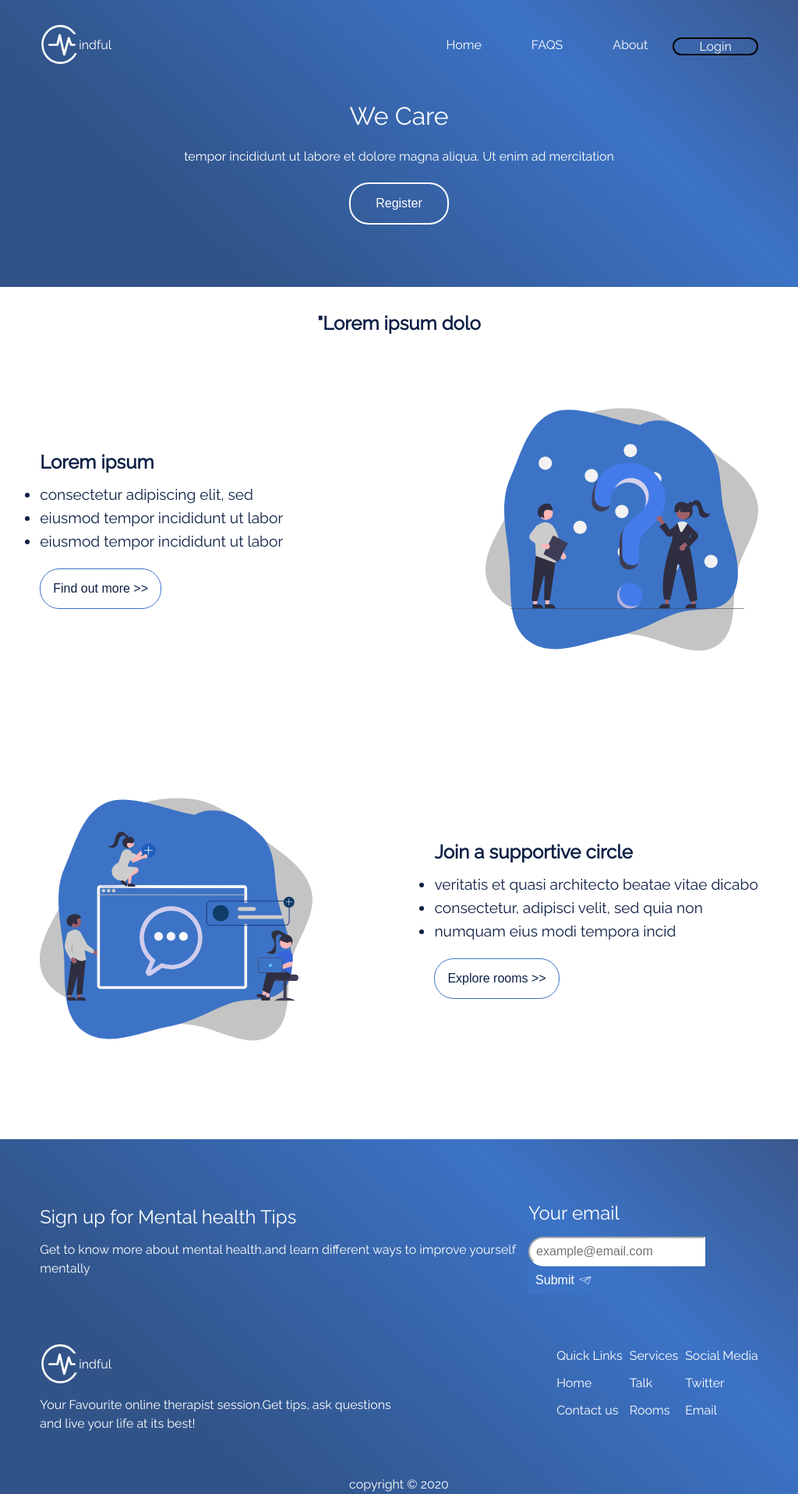
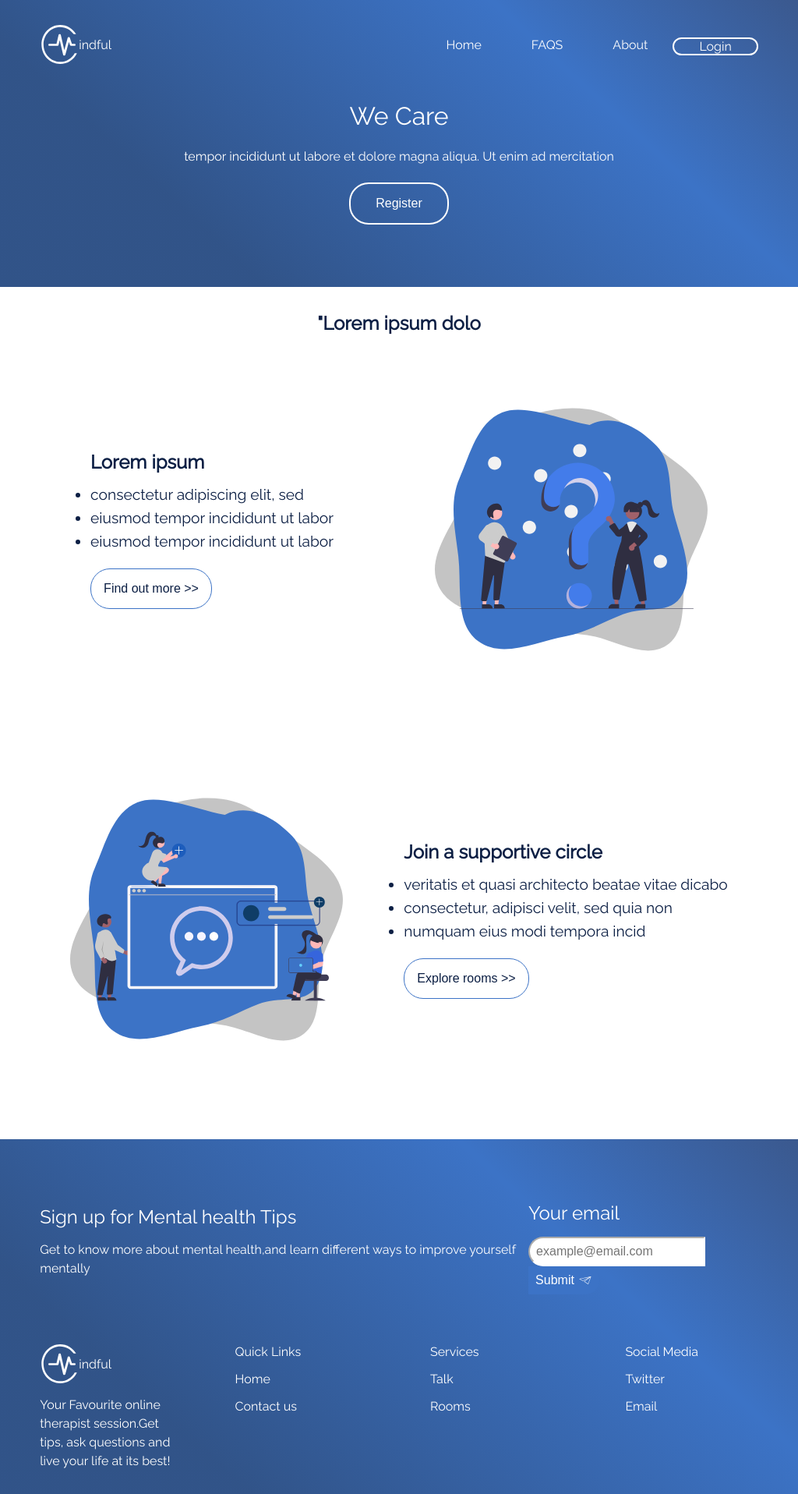
Before and after one commit to Atatsuki/mindful-prod, a Gatsby site: page / in a window 1024 px wide. Shown: the top 1916 px of the page at 78% size. Built offline with nearby package versions, Linux system fonts and the light colour scheme; Gatsby itself is replaced by a stand-in of ours.

Commit message:
make footer responsive

```diff
--- a/src/styles/components/LandingPage/_body.scss
+++ b/src/styles/components/LandingPage/_body.scss
@@ -11,7 +11,8 @@
   &__flex {
     @media screen and (min-width: 900px) {
       display: flex;
-      justify-content: space-between;
+      //justify-content: space-between;
+      justify-content: space-around;
       align-items: center;
     }
 
--- a/src/styles/components/_footer.scss
+++ b/src/styles/components/_footer.scss
@@ -1,8 +1,6 @@
 footer {
-  //background: $mainColor;
   color: $whiteColor;
   background: linear-gradient(222.69deg, #FFFFFF -92.93%, rgba(39, 23, 23, 0.973958) -92.91%, rgba(52, 37, 37, 0.914998) -75.33%, rgba(56, 41, 41, 0.897958) -41.9%, rgba(255, 255, 255, 0) 27.61%, rgba(32, 34, 39, 0.386463) 76.01%), #3C73C6;
-
 
   width: 100%;
 }
@@ -76,13 +74,18 @@ footer {
   &__grid {
     padding-top: 2rem;
 
-    @media screen and (min-width: 800px) {
-      // display: grid;
-      // grid-template-columns: repeat(4, 1fr);
 
+    @media screen and (min-width: 1100px) {
       display: flex;
       justify-content: space-between;
       align-items: center;
+    }
+
+    @media screen and (max-width:1100px) and (min-width: 800px) {
+      display: grid;
+      grid-template-columns: repeat(4, 1fr);
+
+      grid-gap: 5rem;
 
       padding: 2rem 0;
     }
@@ -98,8 +101,10 @@ footer {
       padding: 1rem 0 1.5rem;
       line-height: 1.5rem;
 
-      @media screen and (min-width: 800px) {
-        width: 70%;
+      @media screen and (max-width:1100px) and (min-width: 800px) {
+        padding: 1rem 0;
+        line-height: 1.5rem;
+
       }
     }
   }
--- a/src/styles/components/_header.scss
+++ b/src/styles/components/_header.scss
@@ -105,21 +105,22 @@ header {
     &--li:last-child {
 
       @media screen and (min-width: 650px) {
-        border: 2px solid #000;
+        border: 2px solid $whiteColor;
         border-radius: 25px;
       }
 
       @media screen and (max-width: 650px) {
         padding: 1rem 0;
-        border: 2px solid #000;
+        border: 2px solid $whiteColor;
         border-radius: 25px;
       }
 
     }
 
     &--li:last-child:hover {
-      background: #000;
-      color: $whiteColor;
+      background: $whiteColor;
+      color: $headerColor;
+      transition: 2s ease-in-out;
       text-decoration: none;
 
     }
```
